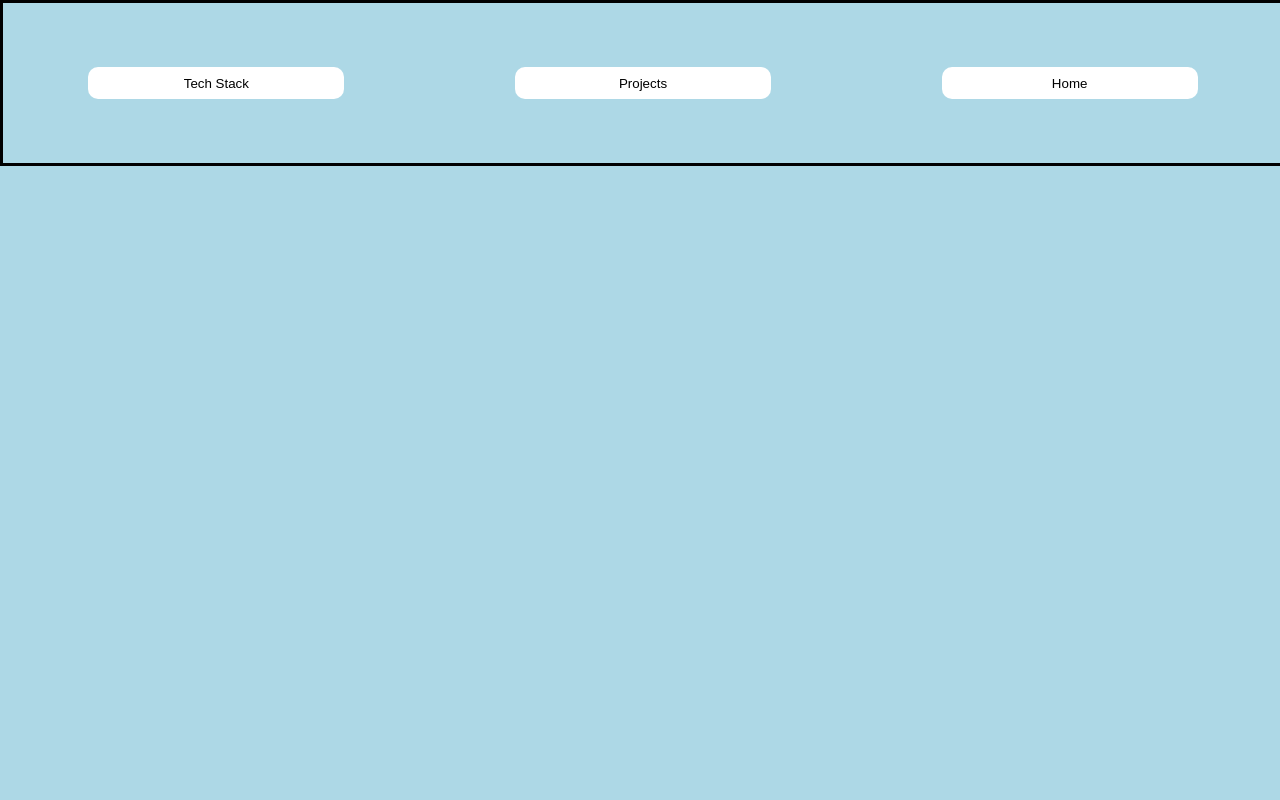
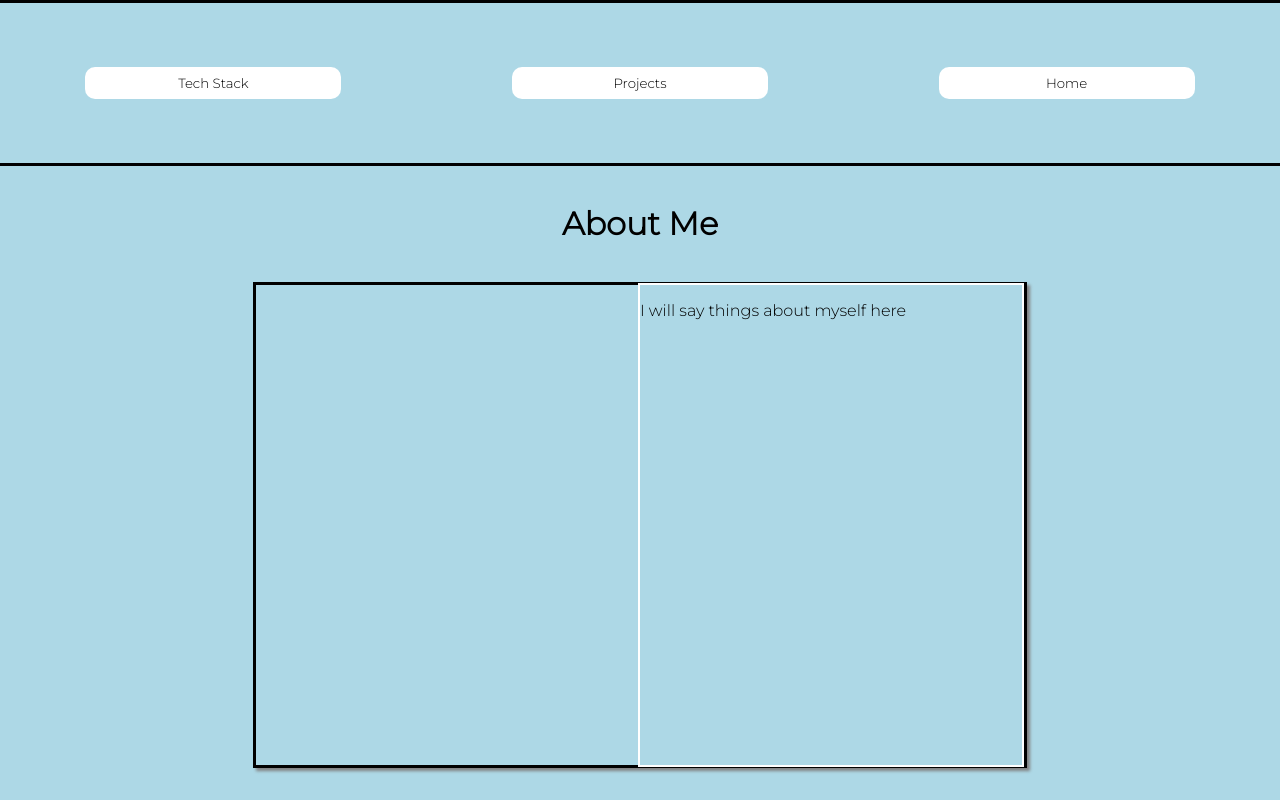
Before and after one commit to JPierce28/portfolio, a React (Create React App) app: page /about in a window 1280 px wide. Built offline with nearby package versions, Linux system fonts and the light colour scheme.

Commit message:
Add new font and container for the about me page

```diff
--- a/public/index.html
+++ b/public/index.html
@@ -1,6 +1,9 @@
 <!DOCTYPE html>
 <html lang="en">
   <head>
+    <link rel="preconnect" href="https://fonts.googleapis.com">
+    <link rel="preconnect" href="https://fonts.gstatic.com" crossorigin>
+    <link href="https://fonts.googleapis.com/css2?family=Montserrat:ital,wght@0,300;1,500;1,700&display=swap" rel="stylesheet">
     <meta charset="utf-8" />
     <link rel="icon" href="%PUBLIC_URL%/favicon.ico" />
     <meta name="viewport" content="width=device-width, initial-scale=1" />
@@ -10,34 +13,11 @@
       content="Web site created using create-react-app"
     />
     <link rel="apple-touch-icon" href="%PUBLIC_URL%/logo192.png" />
-    <!--
-      manifest.json provides metadata used when your web app is installed on a
-      user's mobile device or desktop. See https://developers.google.com/web/fundamentals/web-app-manifest/
-    -->
     <link rel="manifest" href="%PUBLIC_URL%/manifest.json" />
-    <!--
-      Notice the use of %PUBLIC_URL% in the tags above.
-      It will be replaced with the URL of the `public` folder during the build.
-      Only files inside the `public` folder can be referenced from the HTML.
-
-      Unlike "/favicon.ico" or "favicon.ico", "%PUBLIC_URL%/favicon.ico" will
-      work correctly both with client-side routing and a non-root public URL.
-      Learn how to configure a non-root public URL by running `npm run build`.
-    -->
-    <title>React App</title>
+    <title>JoshPierce</title>
   </head>
   <body>
     <noscript>You need to enable JavaScript to run this app.</noscript>
     <div id="root"></div>
-    <!--
-      This HTML file is a template.
-      If you open it directly in the browser, you will see an empty page.
-
-      You can add webfonts, meta tags, or analytics to this file.
-      The build step will place the bundled scripts into the <body> tag.
-
-      To begin the development, run `npm start` or `yarn start`.
-      To create a production bundle, use `npm run build` or `yarn build`.
-    -->
   </body>
 </html>
--- a/src/components/About/About.css
+++ b/src/components/About/About.css
@@ -2,4 +2,33 @@
     height: 100vh;
     width: 100vw;
     background-color: lightblue;
+    display: flex;
+    flex-direction: column;
+    align-items: center;
 }
+
+.about-description {
+    height: 60vh;
+    width: 60vw;
+    border: 3px solid black;
+    box-shadow: 3px 3px 3px gray;
+    display: flex;
+    flex-direction: row;
+    align-items: center;
+}
+
+h1 {
+    margin: 3%;
+    font-size: xx-large;
+}
+
+.image-container {
+    width: 50%;
+    height: 100%;
+}
+
+.description-container {
+    width: 50%;
+    height: 100%;
+    border: solid 2px white;
+}
--- a/src/components/About/About.tsx
+++ b/src/components/About/About.tsx
@@ -6,6 +6,14 @@
   return (
     <section className='about-page'>
       <Header/>
+      <h1>About Me</h1>
+      <section className='about-description'>
+        <div className='image-container'>
+        </div>
+        <div className='description-container'>
+          <p>I will say things about myself here</p>
+        </div>
+      </section>
     </section>
   )
 }
--- a/src/components/Home/Home.css
+++ b/src/components/Home/Home.css
@@ -6,7 +6,6 @@
     align-items: center;
     background-color: lightblue;
 }
-
 
 
 .tech-stack {
@@ -44,6 +43,8 @@
     border: none;
     border-radius: 10px;
     cursor: pointer;
+    font-family: 'Montserrat', sans-serif;
+    font-style: bold;
 }
 
 .nav-btn:hover {
--- a/src/index.css
+++ b/src/index.css
@@ -1,13 +1,6 @@
 body {
   margin: 0;
-  font-family: -apple-system, BlinkMacSystemFont, 'Segoe UI', 'Roboto', 'Oxygen',
-    'Ubuntu', 'Cantarell', 'Fira Sans', 'Droid Sans', 'Helvetica Neue',
-    sans-serif;
+  font-family: 'Montserrat', sans-serif;
   -webkit-font-smoothing: antialiased;
   -moz-osx-font-smoothing: grayscale;
 }
-
-code {
-  font-family: source-code-pro, Menlo, Monaco, Consolas, 'Courier New',
-    monospace;
-}
```
